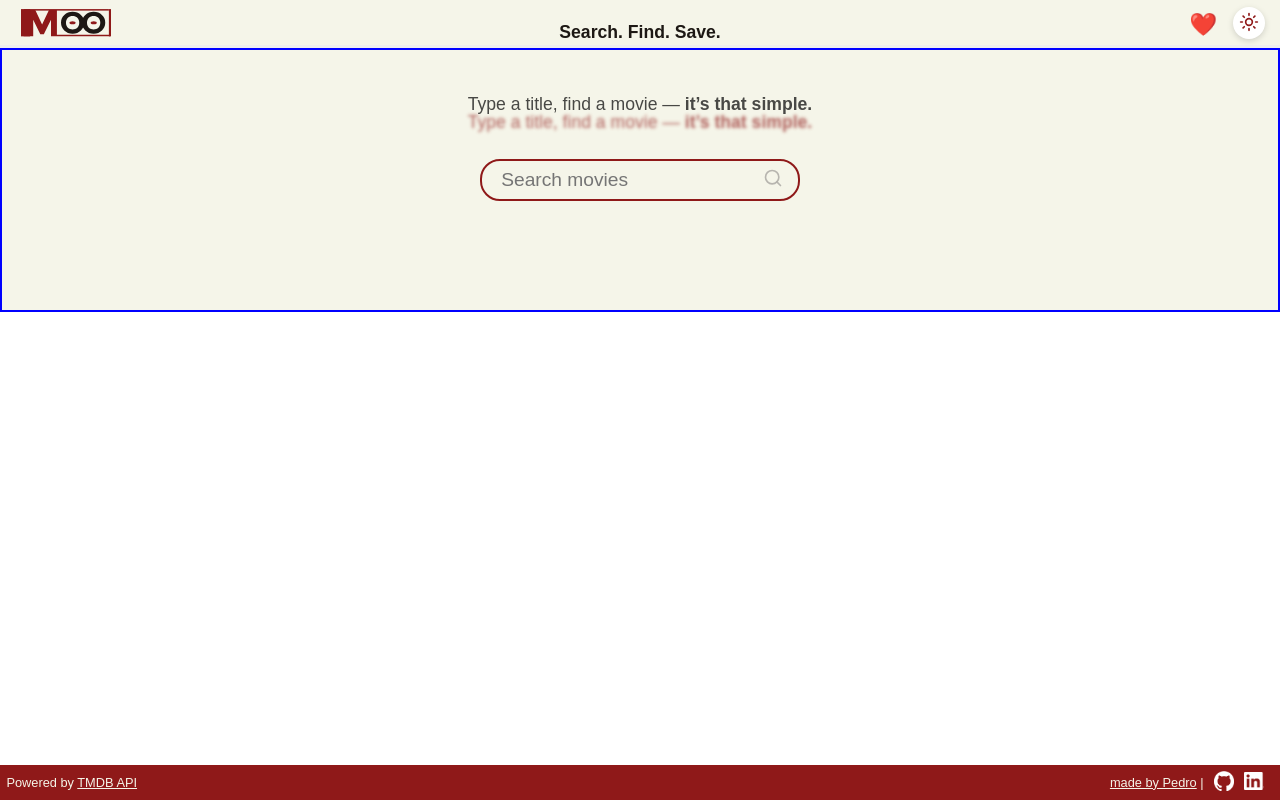
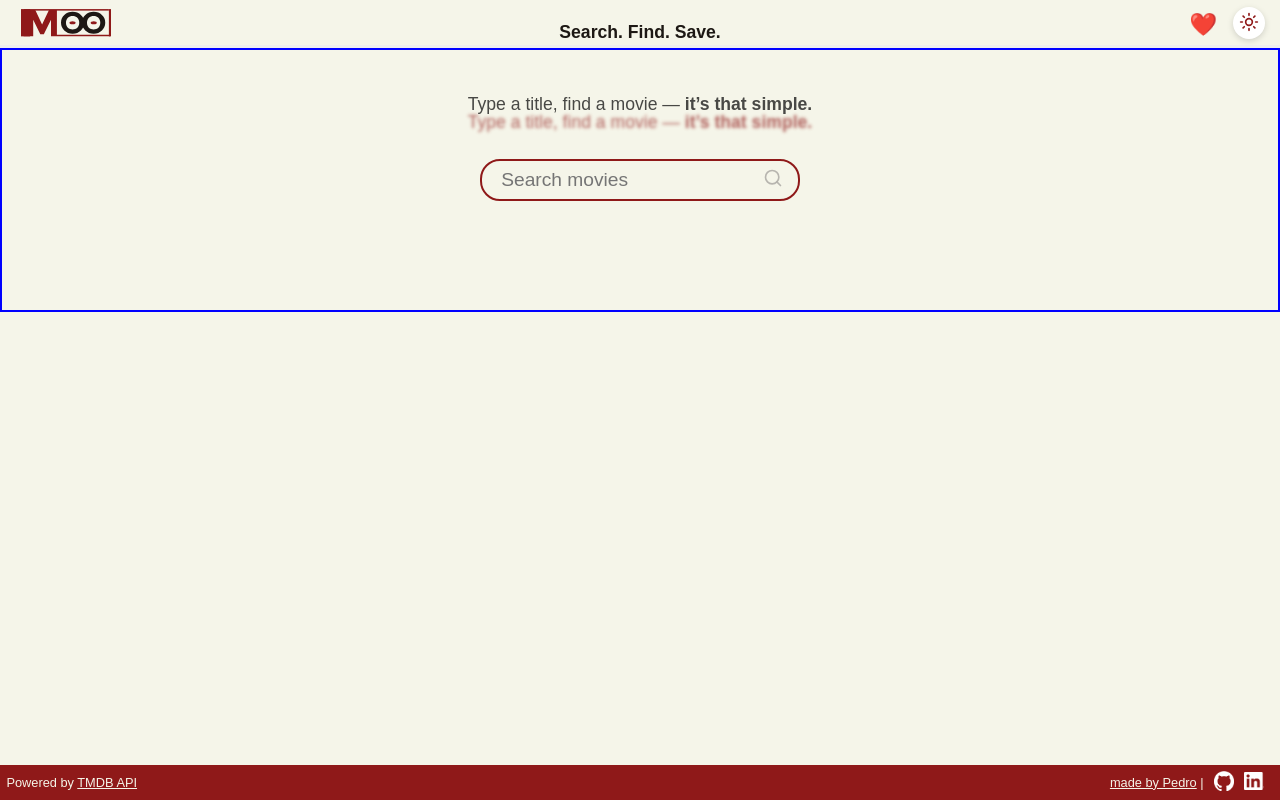
Before and after one commit to Pedrocas74/MoovieFinder, a React (Vite) app: page / in a window 1280 px wide. Built offline with nearby package versions, Linux system fonts and the light colour scheme.

Commit message:
Fix layout scroll bug

```diff
--- a/src/App.css
+++ b/src/App.css
@@ -6,9 +6,7 @@
 }
 
 .app-flex {
-  display: flex;
-  flex-direction: column;
-  max-height: 100vh;
+  height: 100vh;
   background-color: #f5f5e9;
   overflow: hidden;
 }
--- a/src/styles/MovieList.module.css
+++ b/src/styles/MovieList.module.css
@@ -3,7 +3,6 @@
     background-image:
     repeating-linear-gradient(45deg, rgba(255, 255, 255, 0.1) 0 1px, transparent 9px 8px),
     repeating-linear-gradient(-45deg, rgba(255, 255, 255, 0.1) 0 1px, transparent 0px 7px);
-    position: absolute;
     display: flex;
     overflow-x: auto;
     padding: 1em 0.4em;
```
